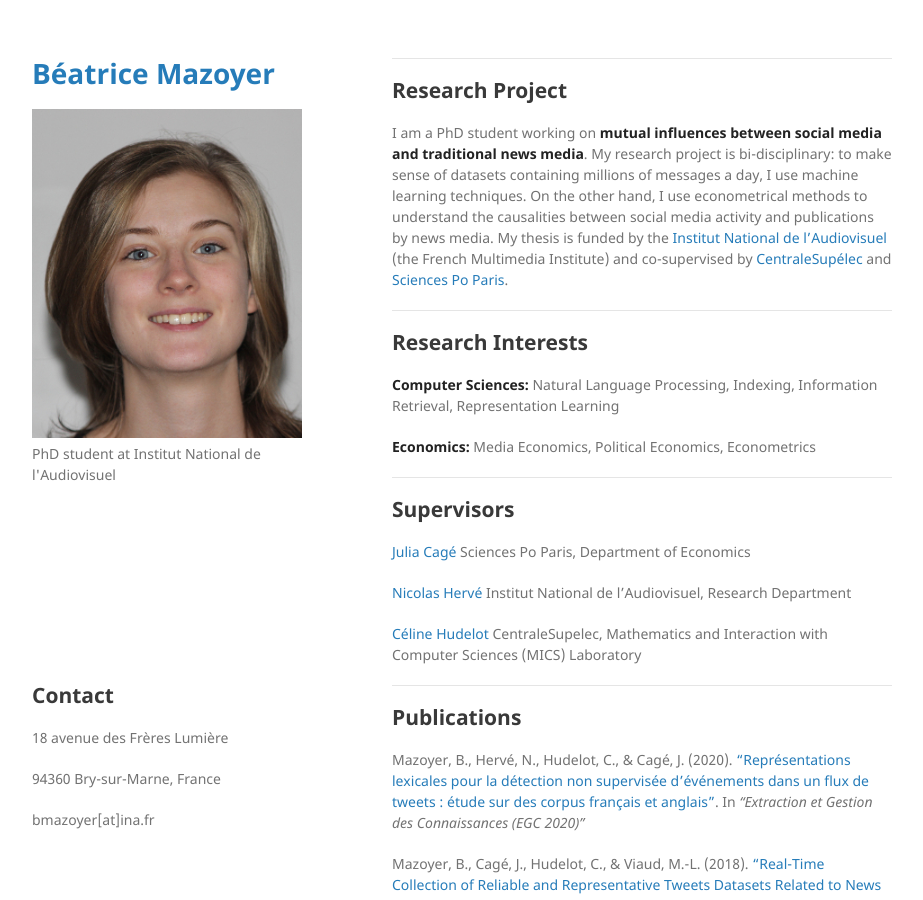
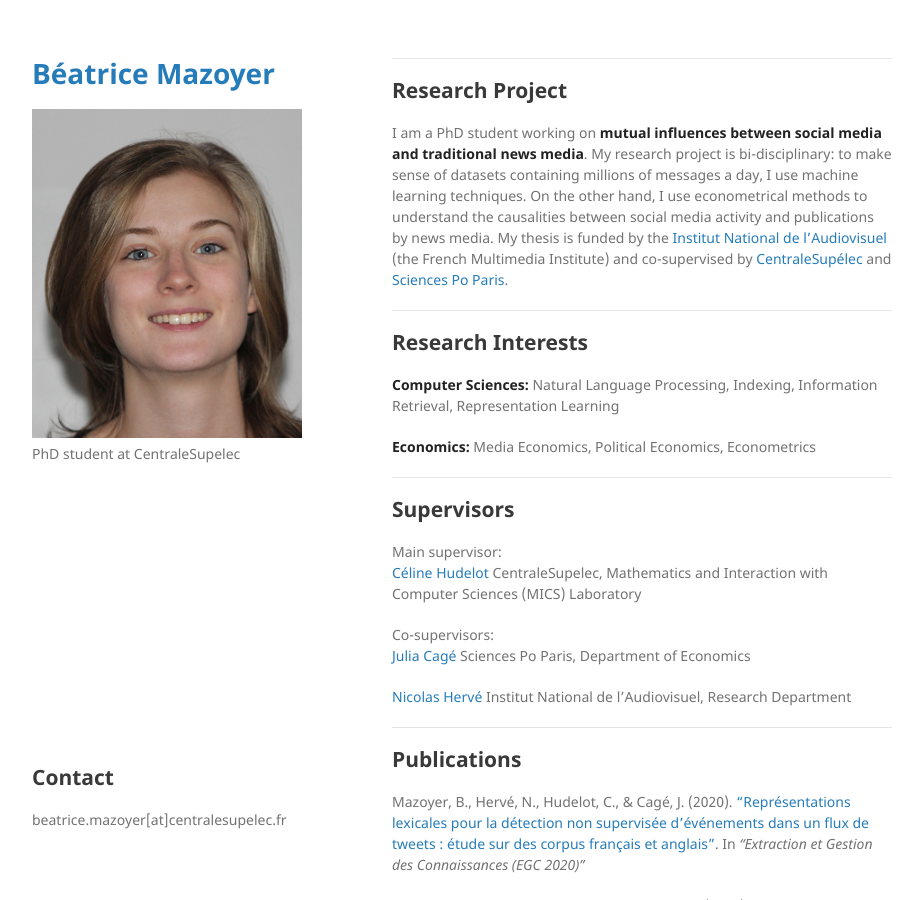
Before and after one commit to bmaz/bmaz.github.io, a Jekyll site: the page built from index.md, in a window 1280 px wide and 900 px high. Shown: the whole window, without its empty margins (178-1101 px from the left). Built offline with Jekyll 4.4.1, drawn with Linux system fonts in a browser that asks for light colours.

Commit message:
centralesupelec

```diff
--- a/_config.yml
+++ b/_config.yml
@@ -1,10 +1,8 @@
 title: Béatrice Mazoyer
 logo: /assets/img/photoCV.jpg
 cv: /assets/img/cv_beatrice_mazoyer.pdf
-description: PhD student at Institut National de l'Audiovisuel
-street: 18 avenue des Frères Lumière
-city: 94360 Bry-sur-Marne, France
-mail: bmazoyer[at]ina.fr
+description: PhD student at CentraleSupelec
+mail: beatrice.mazoyer[at]centralesupelec.fr
 show_downloads: false
 google_analytics:
 theme: jekyll-theme-minimal
--- a/index.md
+++ b/index.md
@@ -25,12 +25,15 @@ Media Economics, Political Economics, Econometrics
 ***
 
 ## Supervisors
+Main supervisor:\
+[Céline Hudelot](http://perso.ecp.fr/~hudelotc/) CentraleSupelec, Mathematics and Interaction with Computer Sciences (MICS) Laboratory
 
+Co-supervisors:\
 [Julia Cagé](https://sites.google.com/site/juliacagehomepage/home) Sciences Po Paris, Department of Economics
 
 [Nicolas Hervé](http://www.herve.name/pmwiki.php/Main/HomePage) Institut National de l’Audiovisuel, Research Department
 
-[Céline Hudelot](http://perso.ecp.fr/~hudelotc/) CentraleSupelec, Mathematics and Interaction with Computer Sciences (MICS) Laboratory
+
 
 ***
 
```
